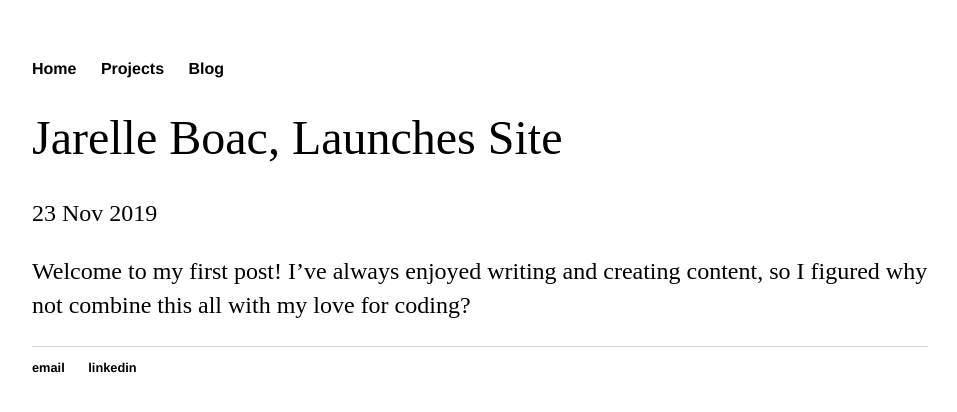
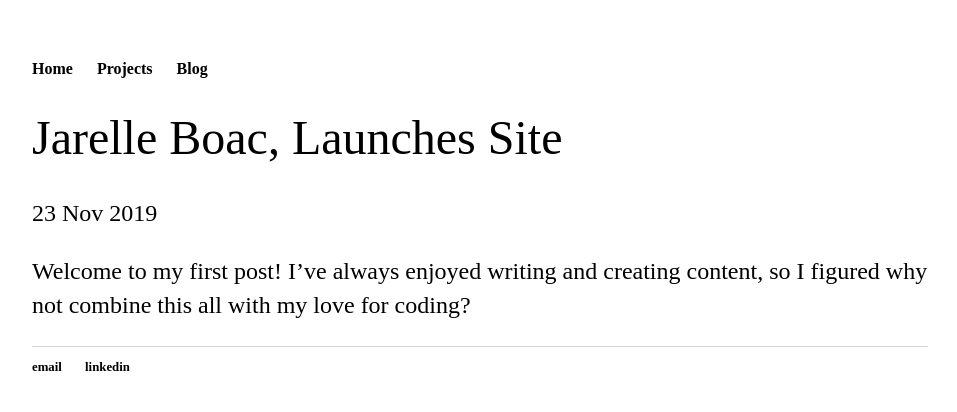
Before and after one commit to jarelle22/jarelleboac.github.io, a Jekyll site: the page built from _posts/2019-11-23-jarelle-boac-site-launched.md, in a window 1280 px wide. Shown: the top 412 px of the page, without its empty margins (160-1117 px from the left). Built offline with Jekyll 4.4.1, drawn with Linux system fonts in a browser that asks for light colours.

Commit message:
Update main.css

```diff
--- a/css/main.css
+++ b/css/main.css
@@ -3,7 +3,7 @@ body {
     width: 70%;
 }
 nav ul, footer ul {
-    font-family:'Helvetica', 'Arial', 'Sans-Serif';
+    font-family:'Sans-Serif';
     padding: 0px;
     list-style: none;
     font-weight: bold;
@@ -31,6 +31,7 @@ h1 {
 
 }
 p {
+    font-family: 'Sans-Serif';
     font-size: 1.5em;
     line-height: 1.4em;
     color: #000000;
```
